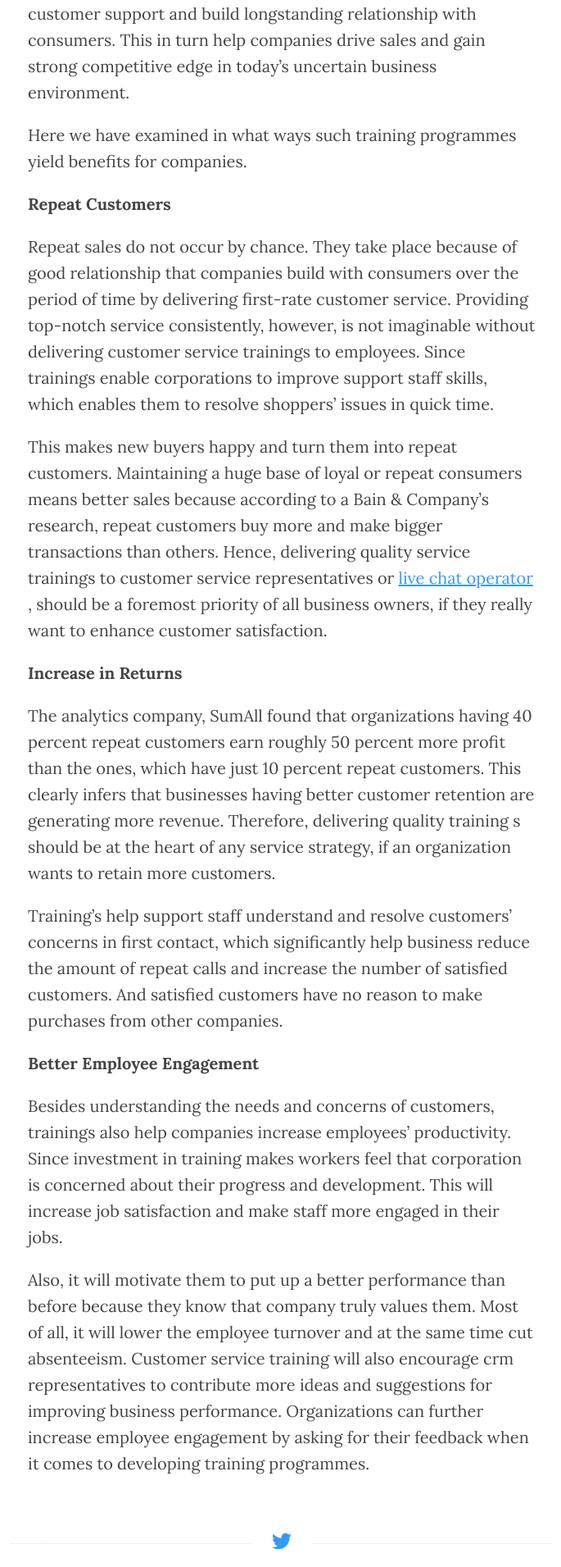
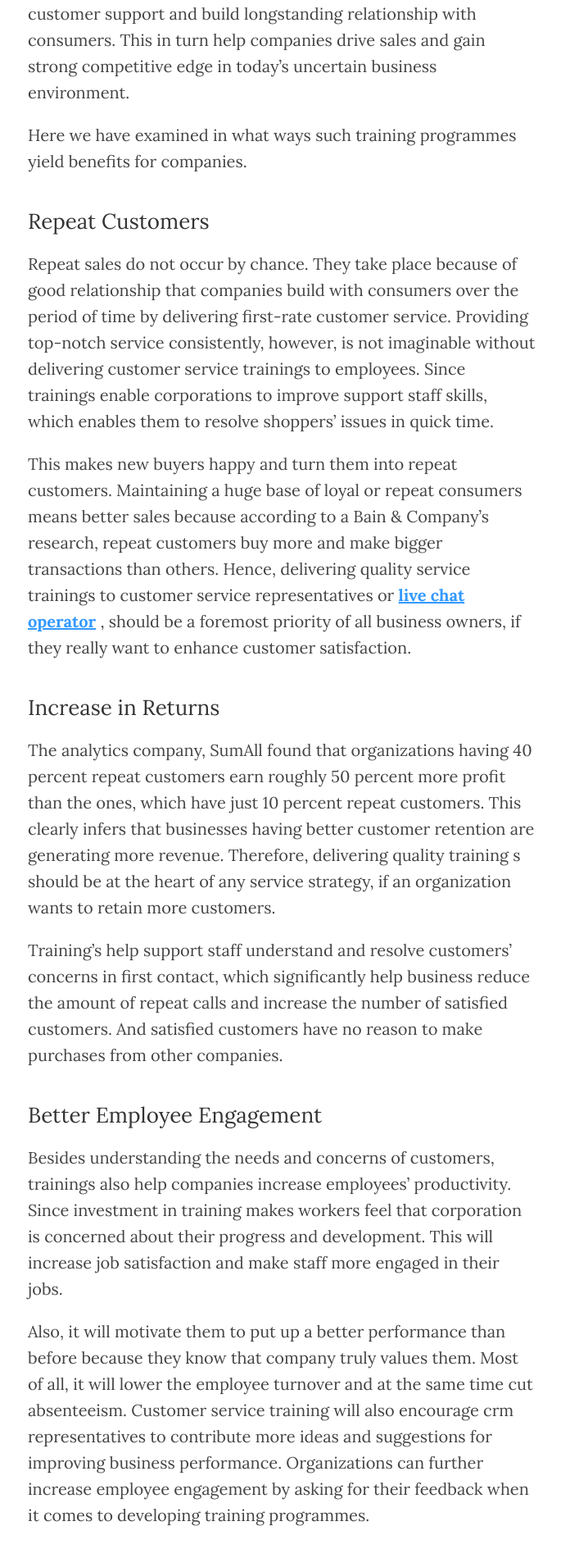
Before and after one commit to Liveadmins/adammethew.github.io, a Jekyll site: the page built from _posts/2015-11-06-how-customer-service-training-yield-benefits-for-businesses.markdown, in a window 1280 px wide. Shown: the part 681-2592 px from the top of the page at 82% size, without its empty margins (296-981 px from the left). Built offline with Jekyll 4.4.1, drawn with Linux system fonts in a browser that asks for light colours.

```diff
--- a/_posts/2015-11-06-how-customer-service-training-yield-benefits-for-businesses.markdown
+++ b/_posts/2015-11-06-how-customer-service-training-yield-benefits-for-businesses.markdown
@@ -11,19 +11,19 @@ By providing quality and continuous customer service trainings to support staff,
 
 Here we have examined in what ways such training programmes yield benefits for companies.
 
-<b>Repeat Customers<b/>
+<h3>Repeat Customers</h3>
 
 Repeat sales do not occur by chance. They take place because of good relationship that companies build with consumers over the period of time by delivering first-rate customer service. Providing top-notch service consistently, however, is not imaginable without delivering customer service trainings to employees. Since trainings enable corporations to improve support staff skills, which enables them to resolve shoppers’ issues in quick time.
 
-This makes new buyers happy and turn them into repeat customers. Maintaining a huge base of loyal or repeat consumers means better sales because according to a Bain & Company’s research, repeat customers buy more and make bigger transactions than others. Hence, delivering quality service trainings to customer service representatives or  <a href="http://www.liveadmins.com/webgreeter-live-chat-service/">live chat operator</a> , should be a foremost priority of all business owners, if they really want to enhance customer satisfaction.
+This makes new buyers happy and turn them into repeat customers. Maintaining a huge base of loyal or repeat consumers means better sales because according to a Bain & Company’s research, repeat customers buy more and make bigger transactions than others. Hence, delivering quality service trainings to customer service representatives or  <b><a href="http://www.liveadmins.com/webgreeter-live-chat-service/">live chat operator</a></b> , should be a foremost priority of all business owners, if they really want to enhance customer satisfaction.
 
-<b>Increase in Returns</b>
+<h3>Increase in Returns</h3>
 
 The analytics company, SumAll found that organizations having 40 percent repeat customers earn roughly 50 percent more profit than the ones, which have just 10 percent repeat customers. This clearly infers that businesses having better customer retention are generating more revenue. Therefore, delivering quality training s should be at the heart of any service strategy, if an organization wants to retain more customers.
 
 Training's help support staff understand and resolve customers’ concerns in first contact, which significantly help business reduce the amount of repeat calls and increase the number of satisfied customers. And satisfied customers have no reason to make purchases from other companies.
 
-<b>Better Employee Engagement<b/>
+<h3>Better Employee Engagement</h3>
 
 Besides understanding the needs and concerns of customers, trainings also help companies increase employees’ productivity. Since investment in training makes workers feel that corporation is concerned about their progress and development. This will increase job satisfaction and make staff more engaged in their jobs.
 
```
